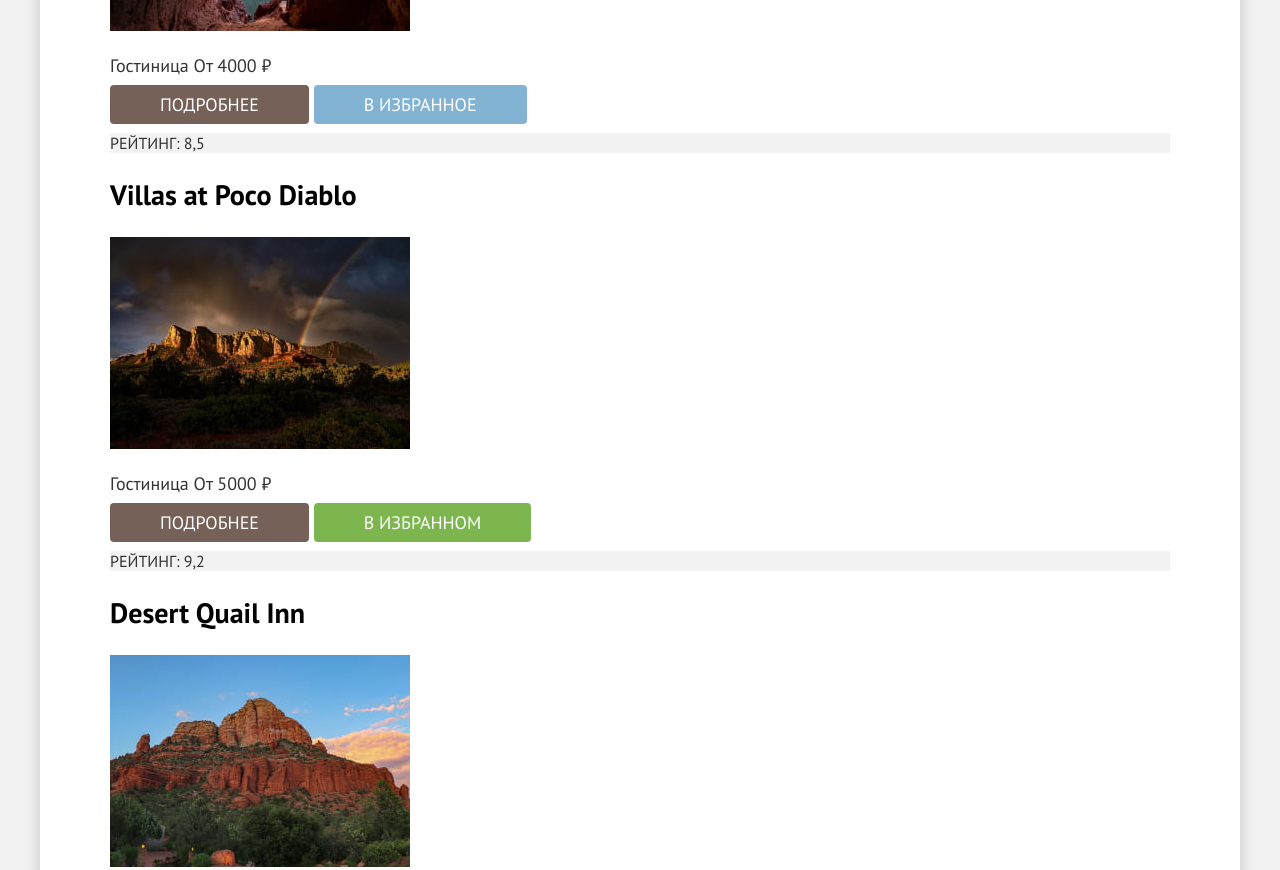
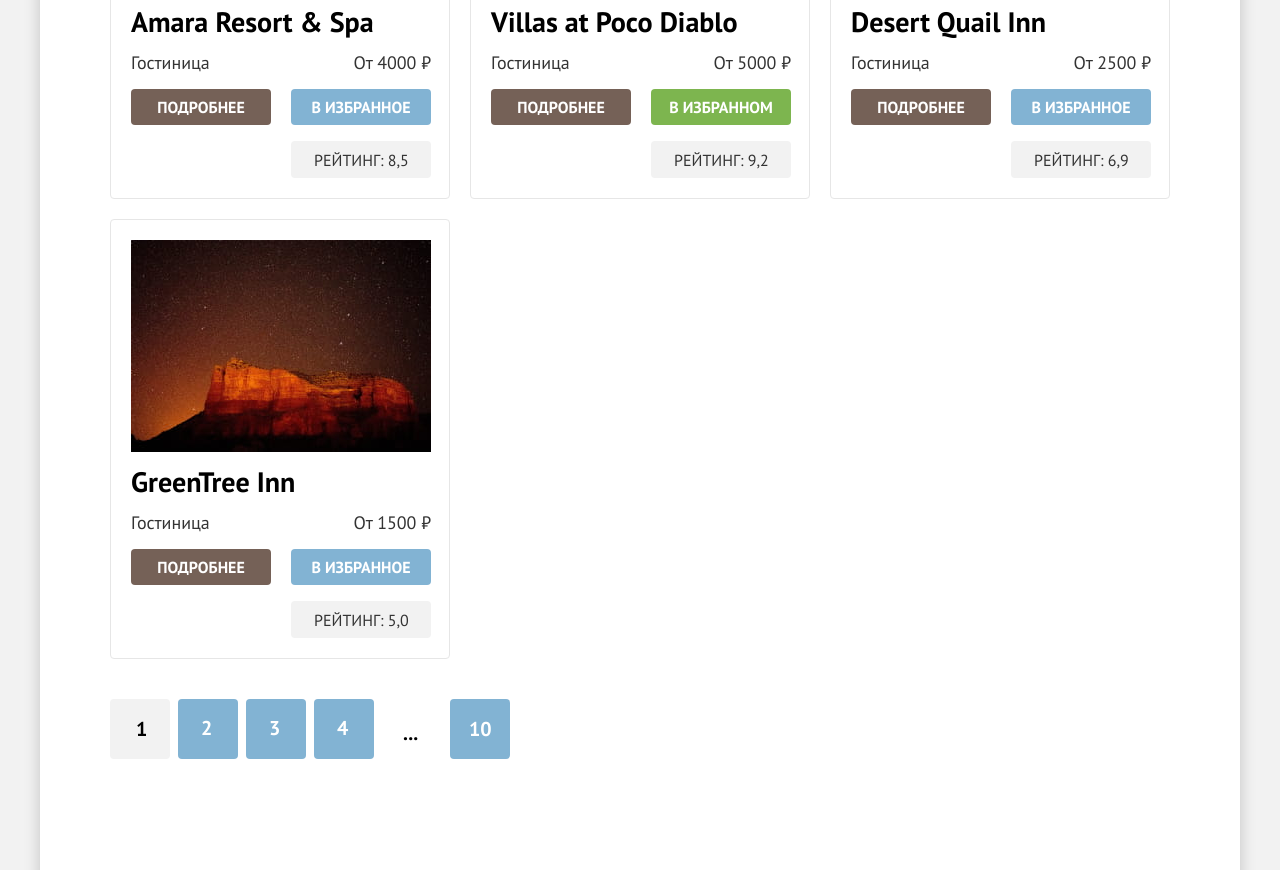
Before and after one commit to htmlacademy-htmlcss/846233-sedona-39, a plain HTML site: page catalog.html in a window 1280 px wide. Shown: the part 860-1730 px from the top of the page. Drawn offline with Linux system fonts and the light colour scheme.

Commit message:
Добавляет сетки компонентов на гридах

```diff
--- a/catalog.html
+++ b/catalog.html
@@ -152,8 +152,10 @@
         <ul class="catalog-list">
           <li class="catalog-card card">
             <a class="card-link" href="#">
+              <img class="card-img" src="images/content/amara-hotel.jpg" width="300" height="212" alt="Amara">
+            </a>
+            <a class="card-link" href="#">
               <h3 class="card-title">Amara Resort & Spa</h3>
-              <img class="card-img" src="images/content/amara-hotel.jpg" width="300" height="212" alt="Amara">
             </a>
 
             <p class="card-description">
@@ -171,8 +173,10 @@
           </li>
           <li class="catalog-card card">
             <a class="card-link" href="#">
+              <img class="card-img" src="images/content/villas-hotel.jpg" width="300" height="212" alt="Villas">
+            </a>
+            <a class="card-link" href="#">
               <h3 class="card-title">Villas at Poco Diablo</h3>
-              <img class="card-img" src="images/content/villas-hotel.jpg" width="300" height="212" alt="Villas">
             </a>
 
             <p class="card-description">
@@ -190,8 +194,10 @@
           </li>
           <li class="catalog-card card">
             <a class="card-link" href="#">
+              <img class="card-img" src="images/content/desert-hotel.jpg" width="300" height="212" alt="Desert">
+            </a>
+            <a class="card-link" href="#">
               <h3 class="card-title">Desert Quail Inn</h3>
-              <img class="card-img" src="images/content/desert-hotel.jpg" width="300" height="212" alt="Desert">
             </a>
 
             <p class="card-description">
@@ -209,8 +215,10 @@
           </li>
           <li class="catalog-card card">
             <a class="card-link" href="#">
+              <img class="card-img" src="images/content/greentree-hotel.jpg" width="300" height="212" alt="Amara">
+            </a>
+            <a class="card-link" href="#">
               <h3 class="card-title">GreenTree Inn</h3>
-              <img class="card-img" src="images/content/greentree-hotel.jpg" width="300" height="212" alt="Amara">
             </a>
 
             <p class="card-description">
--- a/styles/style.css
+++ b/styles/style.css
@@ -95,7 +95,7 @@ body {
 }
 
 .navigation-user {
-  width: 320px;
+  width: 300px;
   margin: 0;
   margin-left: auto;
   padding: 0;
@@ -118,6 +118,8 @@ body {
   line-height: 10px;
   color: #ffffff;
   background-color: #7DB54F;
+  border-radius: 50%;
+  padding: 4px 5px;
 }
 
 .btn {
@@ -136,6 +138,8 @@ body {
   font-weight: 700;
   line-height: 20px;
   text-decoration: none;
+  width: 160px;
+  margin-left: 20px;
 }
 
 /*Promo*/
@@ -239,6 +243,7 @@ body {
 .advantages-item--regular {
   padding: 103px 85px;
   box-sizing: border-box;
+  flex-grow: 1;
 }
 
 .advantages-item--regular:nth-child(odd) {
@@ -520,6 +525,7 @@ body {
   padding: 14px 20px;
   border: 2px solid #E5E5E5;
   border-radius: 4px;
+  appearance: none;
 }
 
 .catalog-view {
@@ -555,9 +561,25 @@ body {
   list-style-type: none;
   margin: 0;
   padding: 0;
+  display: grid;
+  grid-template-columns: repeat(3, 340px);
+  gap: 20px;
+  margin-bottom: 40px;
 }
 
 /*Card*/
+.card {
+  border-radius: 4px;
+  border: 1px solid #E6E6E6;
+  padding: 20px;
+  display: grid;
+  grid-template-columns: 140px 140px;
+  grid-template-rows: auto auto auto 36px 37px;
+  row-gap: 16px;
+  column-gap: 20px;
+  align-content: start;
+
+}
 
 .card-link {
   text-decoration: none;
@@ -565,6 +587,35 @@ body {
   font-size: 24px;
   font-weight: 700;
   line-height: 28px;
+  grid-column: 1/-1;
+}
+
+.card-img {
+  display: block;
+  object-fit: contain;
+}
+
+.card-title {
+  margin: 0;
+  padding: 0;
+}
+
+.card-description {
+  margin: 0;
+  padding: 0;
+  grid-column: 1/-1;
+  display: flex;
+  justify-content: space-between;
+}
+
+.card .btn {
+  font-family: "PT Sans";
+  font-size: 16px;
+  font-weight: 700;
+  line-height: 20px;
+  display: block;
+  padding: 0;
+  padding-top: 8px;
 }
 
 .card-btn-favorite {
@@ -581,6 +632,9 @@ body {
   line-height: 20px;
   text-transform: uppercase;
   background-color: #F2F2F2;
+  padding: 9px 22px 8px 23px;
+  margin: 0;
+  border-radius: 4px;
 }
 
 /*Pagination*/
@@ -590,7 +644,6 @@ body {
   margin: 0;
   padding: 0;
   display: flex;
-  margin-top: 40px;
   margin-bottom: 60px;
 }
 
```
